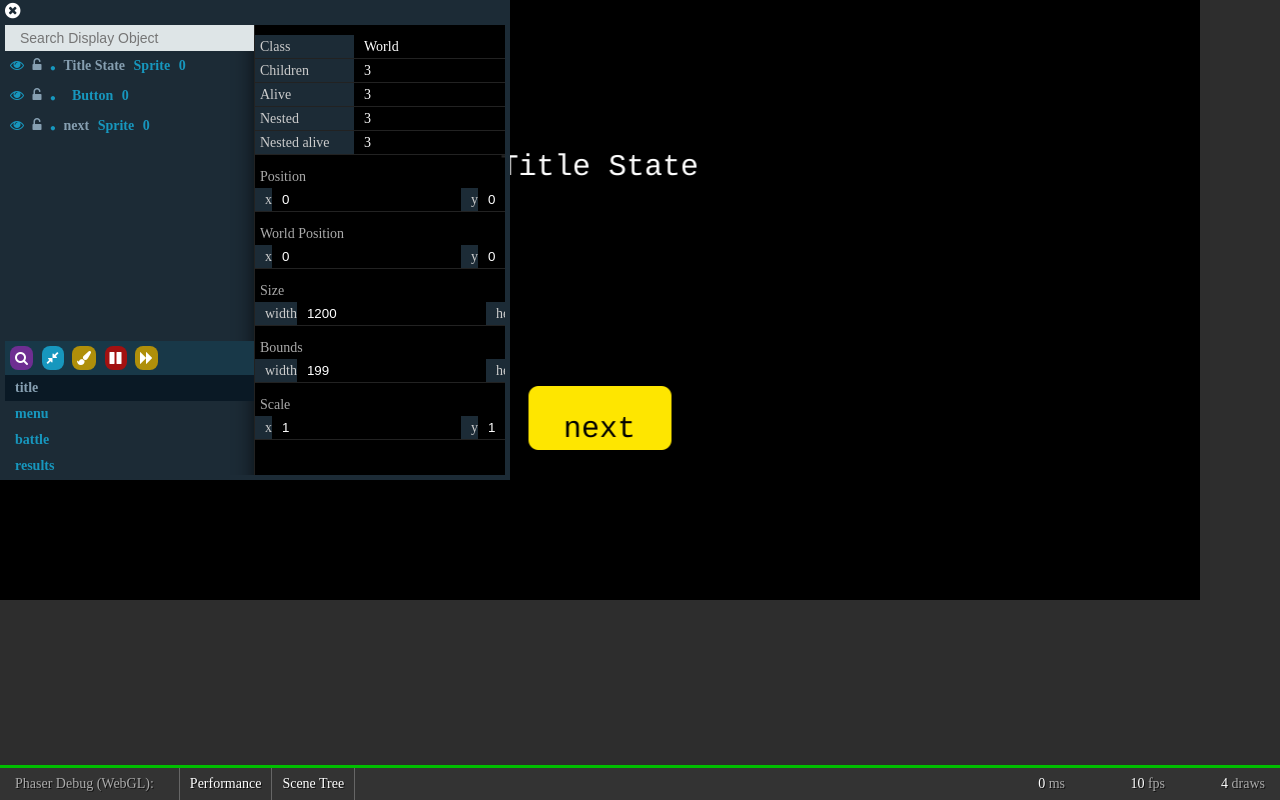
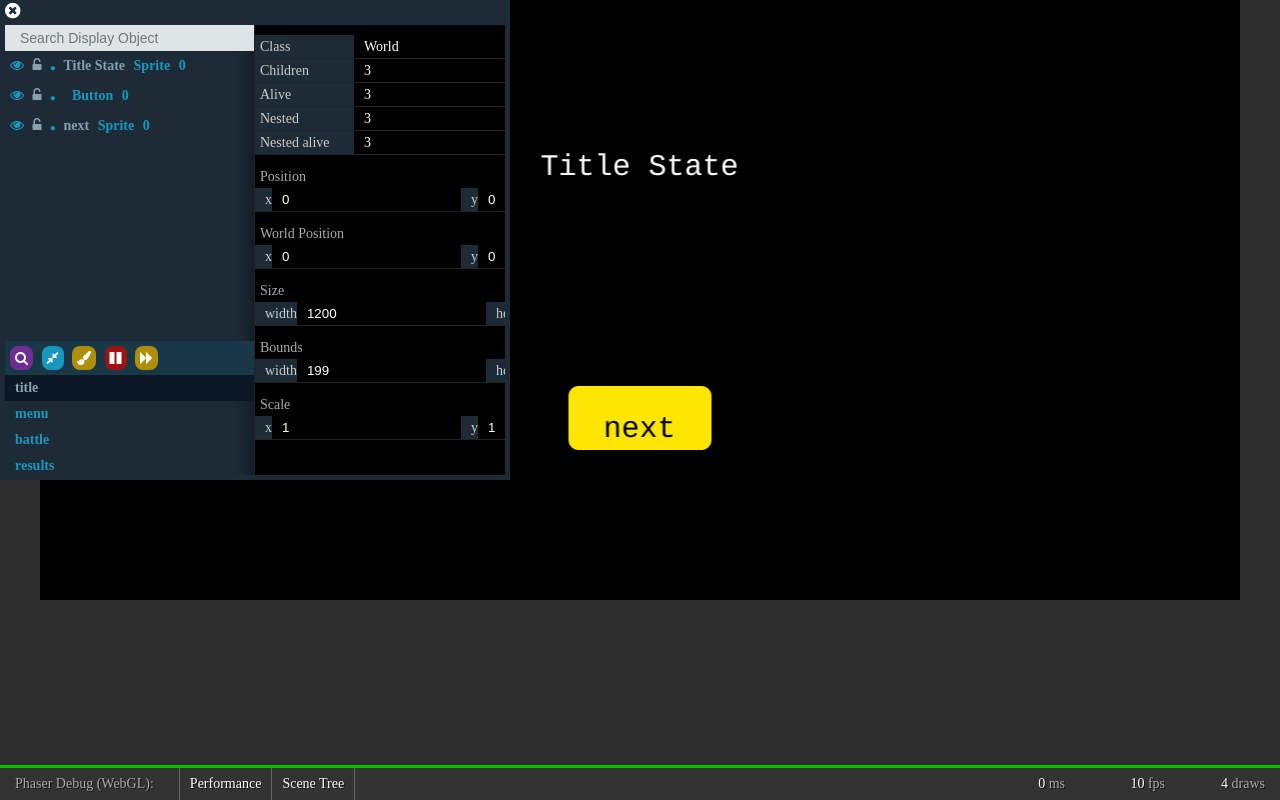
Before and after one commit to jeffreyruoss/Automatons, a website: page index.html in a window 1280 px wide. Drawn offline with Linux system fonts and the light colour scheme; animation ran at ten frames a second.

Commit message:
Center canvas element with CSS.

```diff
--- a/css/style.css
+++ b/css/style.css
@@ -13,3 +13,8 @@ body{
     margin-right: auto;
     display: block;
 }
+
+canvas {
+    margin-left: auto;
+    margin-right: auto;
+}
```
